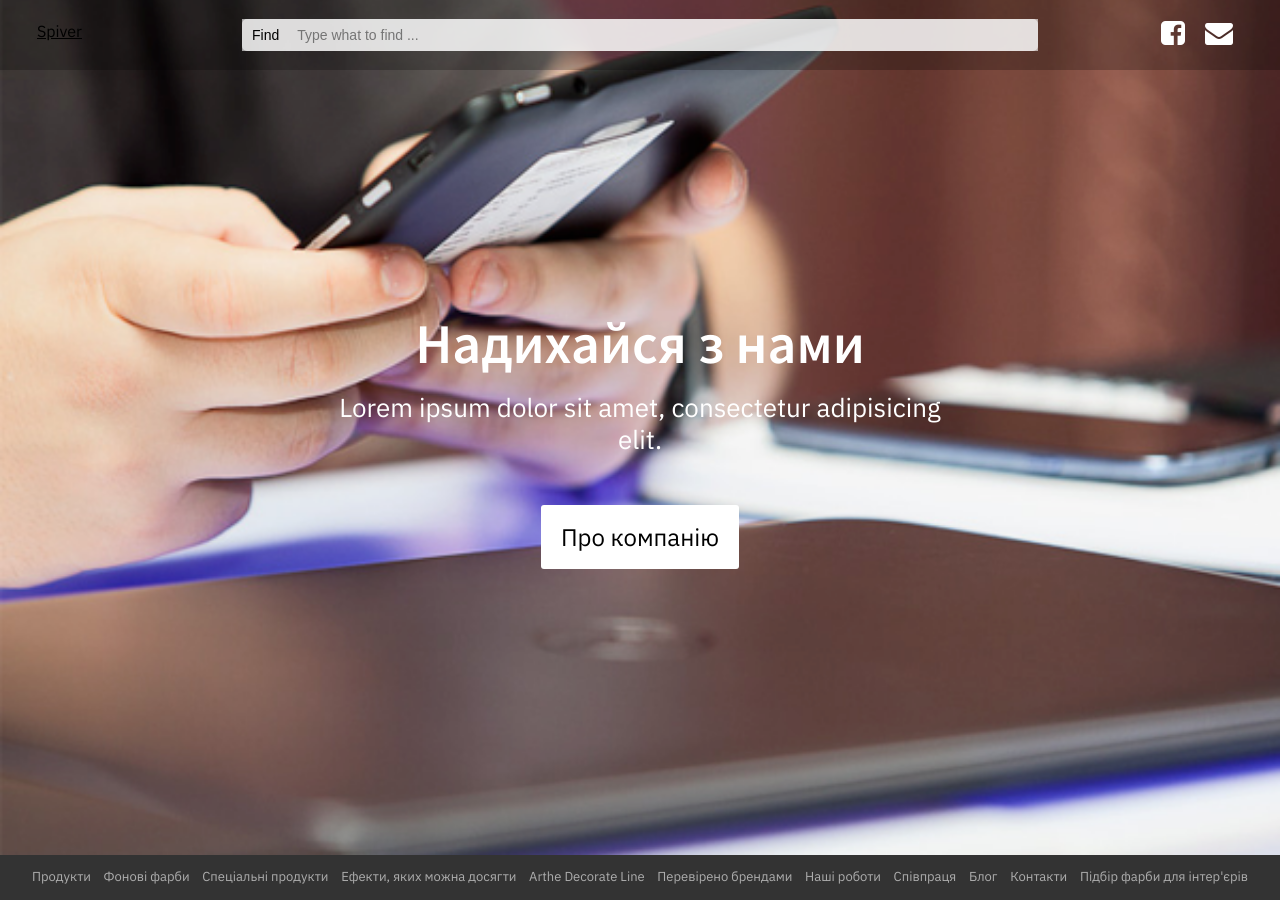
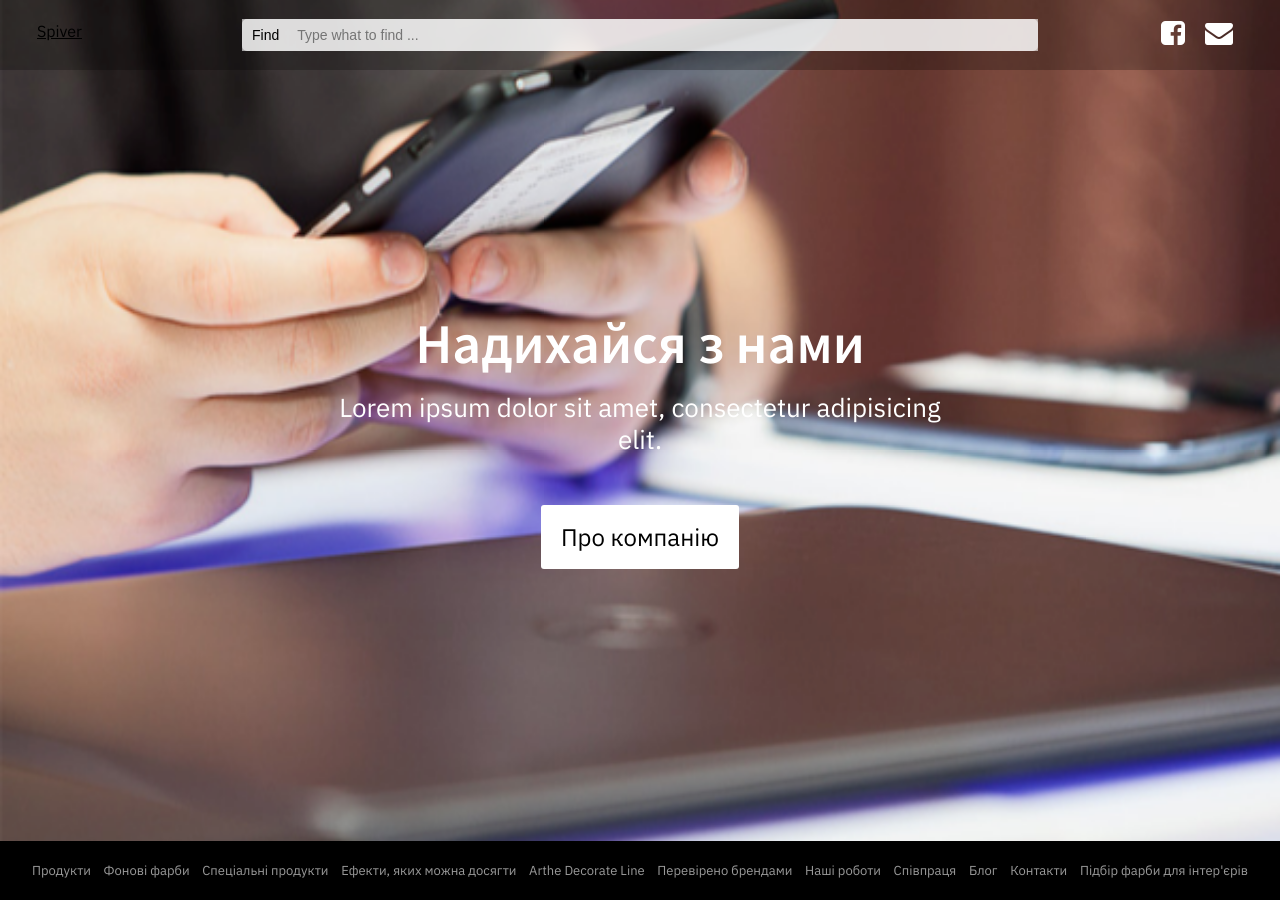
Before and after one commit to makecodework/makecodework.github.io, a Jekyll site: the page built from index.html, in a window 1280 px wide. Built offline with Jekyll 4.4.1, drawn with Linux system fonts in a browser that asks for light colours.

Commit message:
add slider on the home page. fixed footer

```diff
--- a/_includes/slider.html
+++ b/_includes/slider.html
@@ -1,10 +1,14 @@
-<div class="slider">
-  <div class="s_img">
+<div class="slider ">
+    <div class="s_img ">
       <div class="intro">
           <h1>Надихайся з нами</h1>
           <p>Lorem ipsum dolor sit amet, consectetur adipisicing elit. </p>
           <a href="" class="center_btn">Про компанію</a>
       </div>
+      <div class="owl-carousel">
         <img class="img-blog" src="assets/images/portfolio/full/item1.png" width="100%" alt="" />
+        <img class="img-blog" src="assets/images/portfolio/full/item2.png" width="100%" alt="" />
       </div>
     </div>
+
+</div>
--- a/_layouts/default.html
+++ b/_layouts/default.html
@@ -14,6 +14,7 @@
   <link href="{{site.baseurl}}/assets/css/animate.min.css" rel="stylesheet">
   <!-- <link href="{{site.baseurl}}/assets/css/prettyPhoto.css" rel="stylesheet"> -->
   <link href="{{site.baseurl}}/assets/css/responsive.css" rel="stylesheet">
+  <link rel="stylesheet" href="https://cdnjs.cloudflare.com/ajax/libs/OwlCarousel2/2.3.4/assets/owl.carousel.min.css">
   <link href="{{site.baseurl}}/assets/css/main.css" rel="stylesheet">
   <title>{{ page.title }}</title>
 </head>
@@ -24,7 +25,7 @@
   </div>
 <footer id="footer" class="midnight-blue">
   <div class="bottom_menu">
-    <div class="container">
+    <div class="container f_block_menu">
       <ul class="f_ul">
         <li class="{% if page.url == '/index.html' %} active {% endif %}"><a href="index.html">Продукти</a></li>
         <li class="{% if page.url == '/services.html' %} active {% endif %}"><a href="services.html">Фонові фарби</a></li>
@@ -67,6 +68,7 @@
 <script src="{{site.baseurl}}/assets/js/jquery.prettyPhoto.js"></script>
 <script src="{{site.baseurl}}/assets/js/jquery.isotope.min.js"></script>
 <script src="{{site.baseurl}}/assets/js/wow.min.js"></script> -->
+<script src="https://cdnjs.cloudflare.com/ajax/libs/OwlCarousel2/2.3.4/owl.carousel.min.js"></script>
 <script src="{{site.baseurl}}/assets/js/main.js"></script>
 </body>
 </html>
--- a/assets/css/main.css
+++ b/assets/css/main.css
@@ -205,6 +205,7 @@
     margin: 0 auto;
     display: flex;
     flex-direction: column;
+    z-index: 100;
 }
 .s_img .intro > h1 {
     text-align: center;
@@ -370,20 +371,25 @@
 /* ==== Footer ==== */
 #footer {
     color: #fff;
-    background-color: #333;
+    background-color: #000;
     color: hsla(0, 0%, 100%, .6);
     width: 100%;
+    position: relative;
+    bottom: 0;
+    z-index: 100;
 }
 #footer .bottom_menu {
-    padding: 10px 0;
     width: 100%;
 }
+
 #footer .bottom_menu .f_ul{
     -webkit-box-flex: 1;
     -webkit-flex: 1 1 auto;
     -ms-flex: 1 1 auto;
     flex: 1 1 auto;
     min-width: 0;
+    padding: 16px 0;
+
 }
 #footer a {
     color: #fff9;
--- a/assets/js/main.js
+++ b/assets/js/main.js
@@ -1,5 +1,29 @@
 jQuery(function ($) {
-
+  $(".owl-carousel").owlCarousel({
+    items: 1,
+    loop: true,
+    margin: 0,
+    animateOut: 'fadeOut',
+    autoplay: true,
+    autoplayTimeout: 5000,
+    autoplayHoverPause: true,
+    responsiveClass: true,
+    responsive: {
+      0: {
+        items: 1,
+        nav: false
+      },
+      600: {
+        items: 1,
+        nav: false
+      },
+      1000: {
+        items: 1,
+        nav: false,
+        loop: false
+      }
+    }
+  });
   // accordian
   $('.accordion-toggle').on('click', function () {
     $(this).closest('.panel-group').children().each(function () {
--- a/blog.html
+++ b/blog.html
@@ -28,9 +28,9 @@
   <div class="pagination_block">
     <ul class="pagination">
       <li><a class="prev_next" href="#"><i class="fa fa-long-arrow-left"></i> Previous Page</a></li>
-      <li><span class="page_numbers active">1</span></li>
+      <li><a class="page_numbers" href="#">1</a></li>
       <li><a class="page_numbers" href="#">2</a></li>
-      <li><a class="page_numbers" href="#">3</a></li>
+      <li><span class="page_numbers active">3</span></li>
       <li><a class="page_numbers" href="#">4</a></li>
       <li><a class="page_numbers" href="#">5</a></li>
       <li><a class="prev_next" href="#">Next Page <i class="fa fa-long-arrow-right"></i></a></li>
```
Lines whose indentation alone changed are shown as unchanged.
